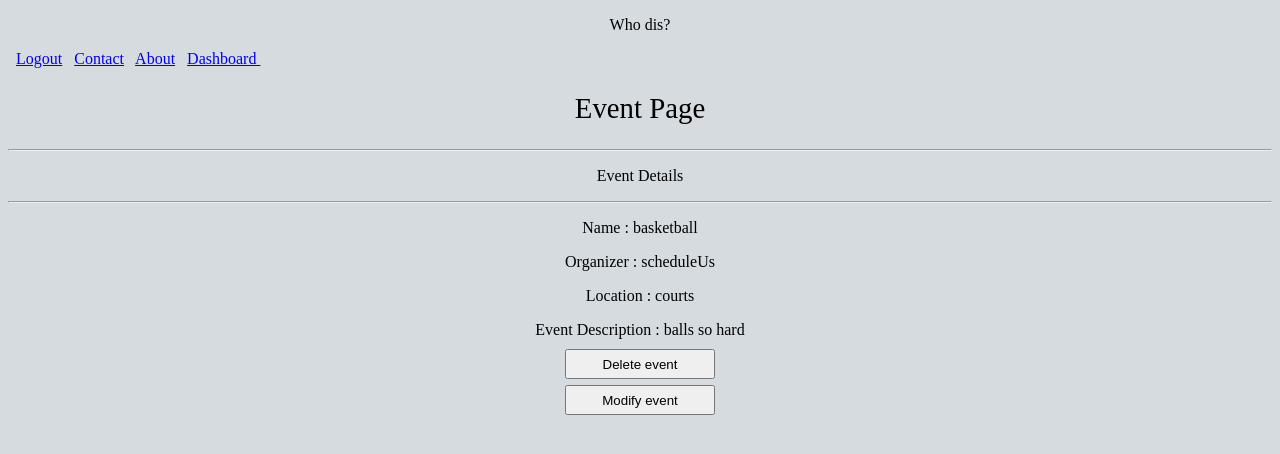
After one commit to streddy/scheduleUs, a Django app: page /1/ in a window 1280 px wide. The commit adds this page. Shown: the top 454 px of the page. Run offline with Django 3.2, Linux system fonts and the light colour scheme; data comes from the database, SQL or seed files in the repository.

Commit message:
Delete page

```diff
--- a/scheduleUs/models.py
+++ b/scheduleUs/models.py
@@ -10,7 +10,8 @@ class Event(models.Model):
     poll_timeframe_start = models.DateTimeField('start of poll timeframe')
     poll_timeframe_end = models.DateTimeField('end of poll timeframe')
     poll_end = models.DateTimeField('poll closing time')
-
+    def __str__ (self):
+        return self.name
 
 class UserInvited(models.Model):
     invited_user = models.ForeignKey('users.Profile', on_delete=models.CASCADE)
--- a/scheduleUs/urls.py
+++ b/scheduleUs/urls.py
@@ -26,4 +26,7 @@ urlpatterns = [
     path('users/', include('users.urls')),
     path('users/', include('django.contrib.auth.urls')),
     path('create_event/', views.create_event, name='create_event'),
+    path('dashboard/', views.dashboard, name = 'dashboard'),
+    path('<int:event_id>/', views.event_page, name = 'event_page'),
+    path('delete_event/', views.delete_event, name = 'delete_event'),
 ]
--- a/scheduleUs/views.py
+++ b/scheduleUs/views.py
@@ -2,7 +2,7 @@ from .forms import EventCreationForm
 from django.shortcuts import render, redirect
 from django.http import HttpResponse
 from django.template import loader
-
+from .models import Event
 def create_event(request):
     if request.method == 'POST':  # data sent by user
         form = EventCreationForm(request.POST)
@@ -15,3 +15,30 @@ def create_event(request):
         form = EventCreationForm()
 
     return render(request, 'create_event.html', {'event_form': form})
+
+def event_page(request, event_id):
+    template = loader.get_template('event_page.html')
+    curr_event = Event.objects.get(id=event_id)
+    context = {'event' : curr_event,}
+    return HttpResponse(template.render(context, request))
+
+def delete_event(request):
+    template = loader.get_template('delete_event.html')
+    context = {}
+    return HttpResponse(template.render(context,request))
+
+def dashboard(request):
+    username = None
+    template=loader.get_template('dashboard.html')
+
+    if(request.user.is_authenticated):
+        username = request.user.username
+        #STILL NEED TO FIX THIS I HAVE NO WAY HOW TO
+        #user = models.OneToOneField(User,related_name="profile")
+        #event_list = Event.objects.filter(organizer = request.user.profile)
+        event_list = Event.objects.all()
+        context = { 'event_list' : event_list,}
+    else :
+        event_list = {}
+        context = {'event_list' : event_list, }
+    return HttpResponse(template.render(context, request))
--- /dev/null
+++ b/templates/event_page.html
@@ -0,0 +1,39 @@
+{% extends 'base.html' %}
+
+{% block title %}Event_Page{% endblock %}
+{% block content %}
+<!DOCTYPE html>
+
+<html lang="en-US">
+<head>
+<title>ScheduleUs - Event Page </title>
+</head>
+
+<body>
+<div class="header-right">
+    {% if user.is_authenticated %}
+        <p>Welcome {{ user.get_username }}</p> &nbsp;
+    {% else %}
+        <p>Who dis?</p> &nbsp;
+    {% endif %}
+    <a href={% url 'logout' %}>Logout</a> &nbsp;
+    <a href={% url 'contact' %}>Contact</a> &nbsp;
+    <a href={% url 'about' %}>About</a> &nbsp;
+    <a href={% url 'dashboard'%}> Dashboard </a> &nbsp;
+</div>
+<h2> Event Page </h2>
+<hr>
+<p> Event Details </p>
+<hr>
+<p> Name : {{event.name}} </p>
+<p> Organizer : {{event.organizer.username}}</p>
+<p> Location : {{event.location}}</p>
+<p> Event Description : {{event.description}}</p>
+<a align=“center” href={% url 'delete_event'%}><button>Delete event</button></a>
+<br><br>
+
+<a align=“center” href={% url 'create_event' %}><button>Modify event</button></a>
+<br><br>
+</body>
+</html>
+{% endblock %}
```
Also changed, not shown: templates/dashboard.html (+7 -0 lines), templates/delete_event.html (added, +15 -0 lines).
